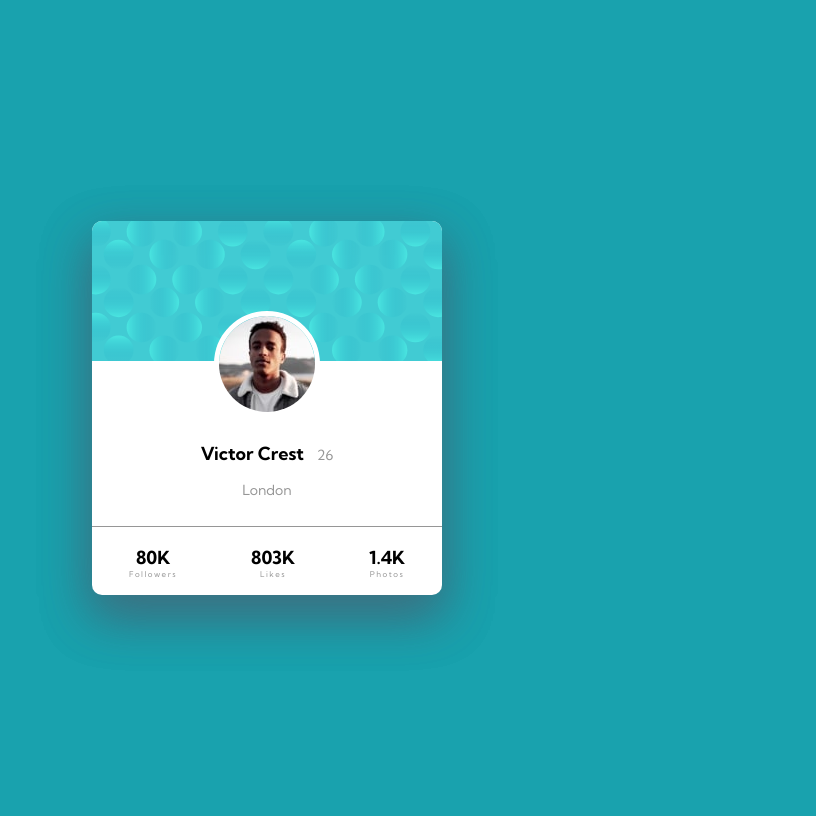
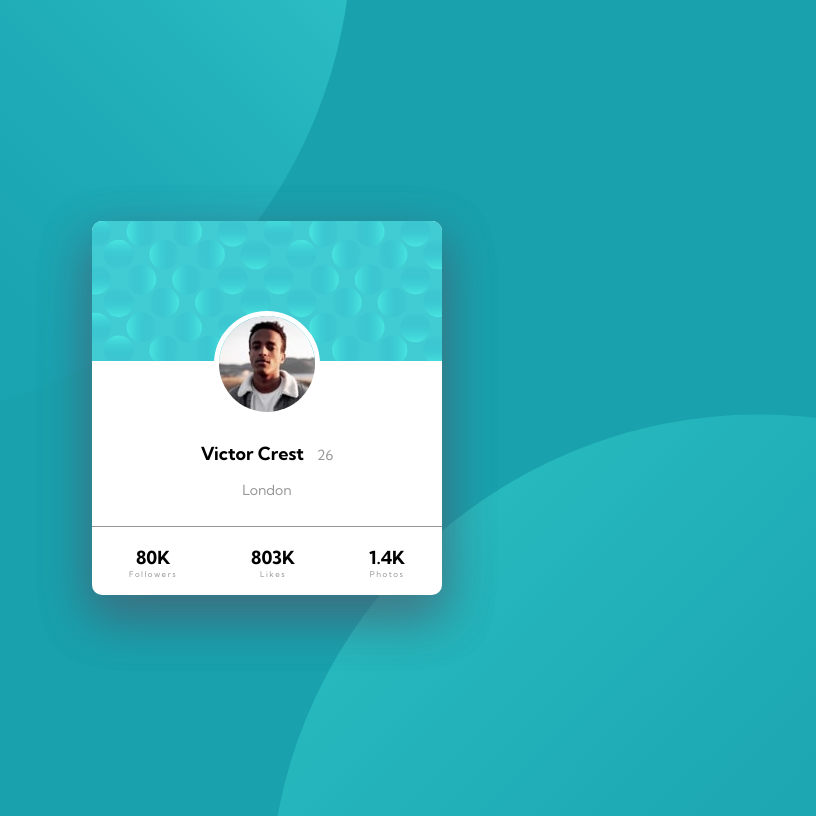
Before and after one commit to Kuntash/Profile_Card, a website: page index.html in a window 1280 px wide. Shown: the whole page, without its empty margins (373-1189 px from the left). Drawn offline with Linux system fonts and the light colour scheme; the site is published under a folder, as on GitHub Pages, so addresses that start at the root find nothing.

Commit message:
Changed image url

```diff
--- a/sass/main.scss
+++ b/sass/main.scss
@@ -26,8 +26,8 @@ html {
 }
 body {
   height: 100vh;
-  background: url("/images/bg-pattern-top.svg"),
-    url("/images/bg-pattern-bottom.svg"), var(--dark-cyan);
+  background: url("../images/bg-pattern-top.svg"),
+    url("../images/bg-pattern-bottom.svg"), var(--dark-cyan);
   background-position: -19.7916667vw -69.5833333vh, 50.1388889vw 51.8055556vh;
   background-repeat: no-repeat;
   position: relative;
```
Also changed, not shown: css/style.css.
